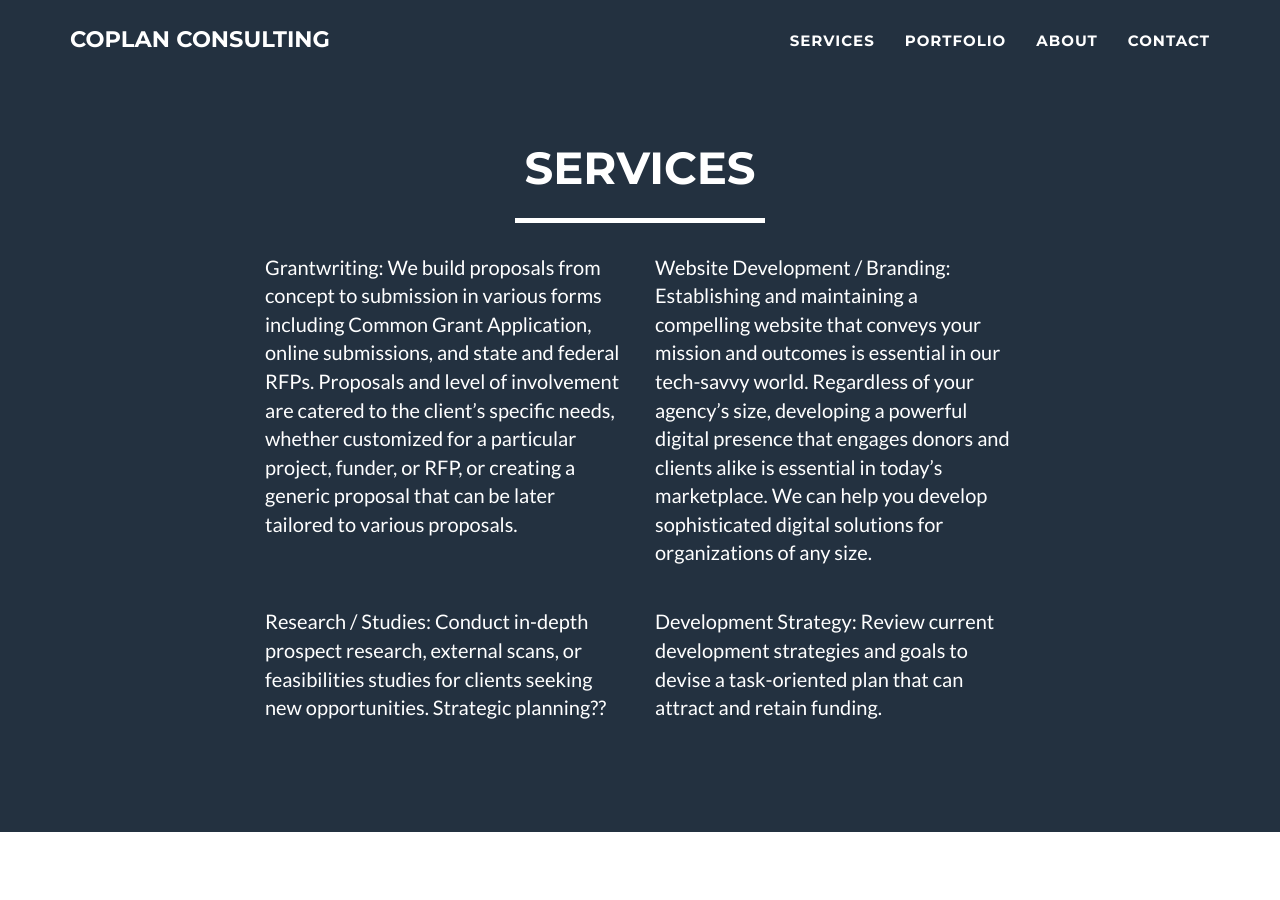
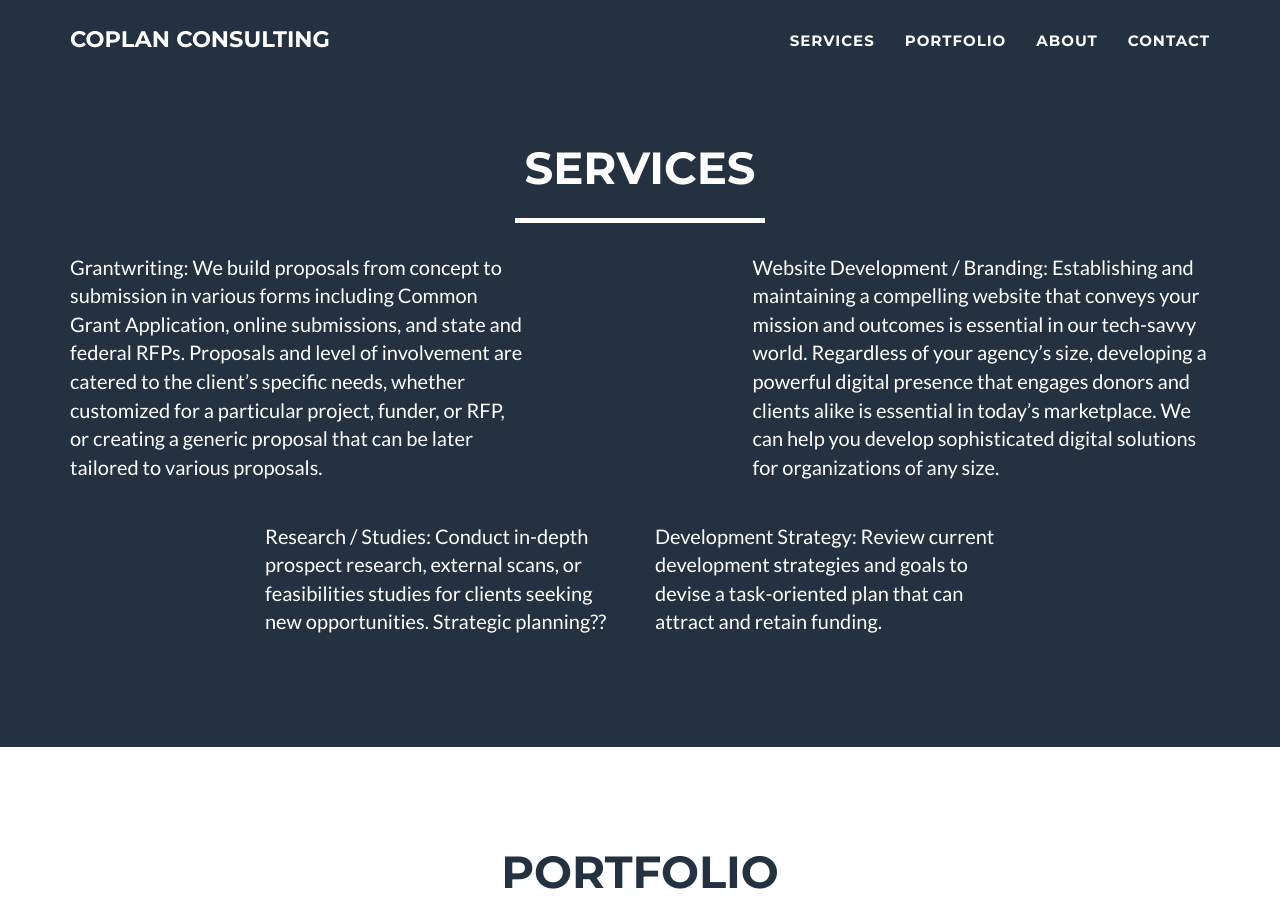
Before and after one commit to ccoplan/ccoplan.github.io, a Jekyll site: the page built from index.html, in a window 1280 px wide and 900 px high, scrolled down 732 px. Built offline with Jekyll 4.4.1, drawn with Linux system fonts in a browser that asks for light colours.

Commit message:
Update services.html

```diff
--- a/_includes/services.html
+++ b/_includes/services.html
@@ -17,10 +17,12 @@
     </style>
 
     <div class="row" id="toprow">
-      <div class="col-lg-4 col-lg-offset-2">
+      <div class="col-lg-5">
         <p>Grantwriting: We build proposals from concept to submission in various forms including Common Grant Application, online submissions, and state and federal RFPs.  Proposals and level of involvement are catered to the client’s specific needs, whether customized for a particular project, funder, or RFP, or creating a generic proposal that can be later tailored to various proposals.</p>
       </div>
-      <div class="col-lg-4">
+      <div class="col-lg-2">
+      </div>
+      <div class="col-lg-5">
         <p>Website Development / Branding: Establishing and maintaining a compelling website that conveys your mission and outcomes is essential in our tech-savvy world.  Regardless of your agency’s size, developing a powerful digital presence that engages donors and clients alike is essential in today’s marketplace.  We can help you develop sophisticated digital solutions for organizations of any size.</p>
       </div>
     </div>
```
